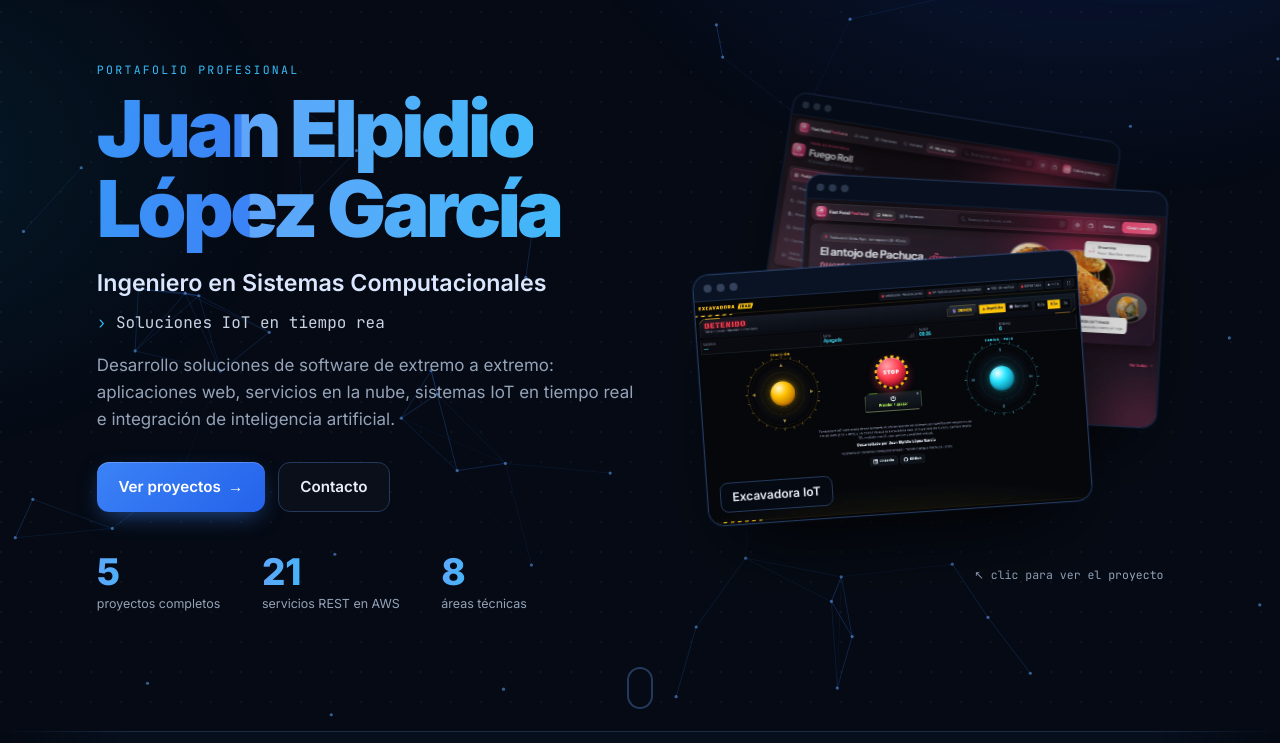
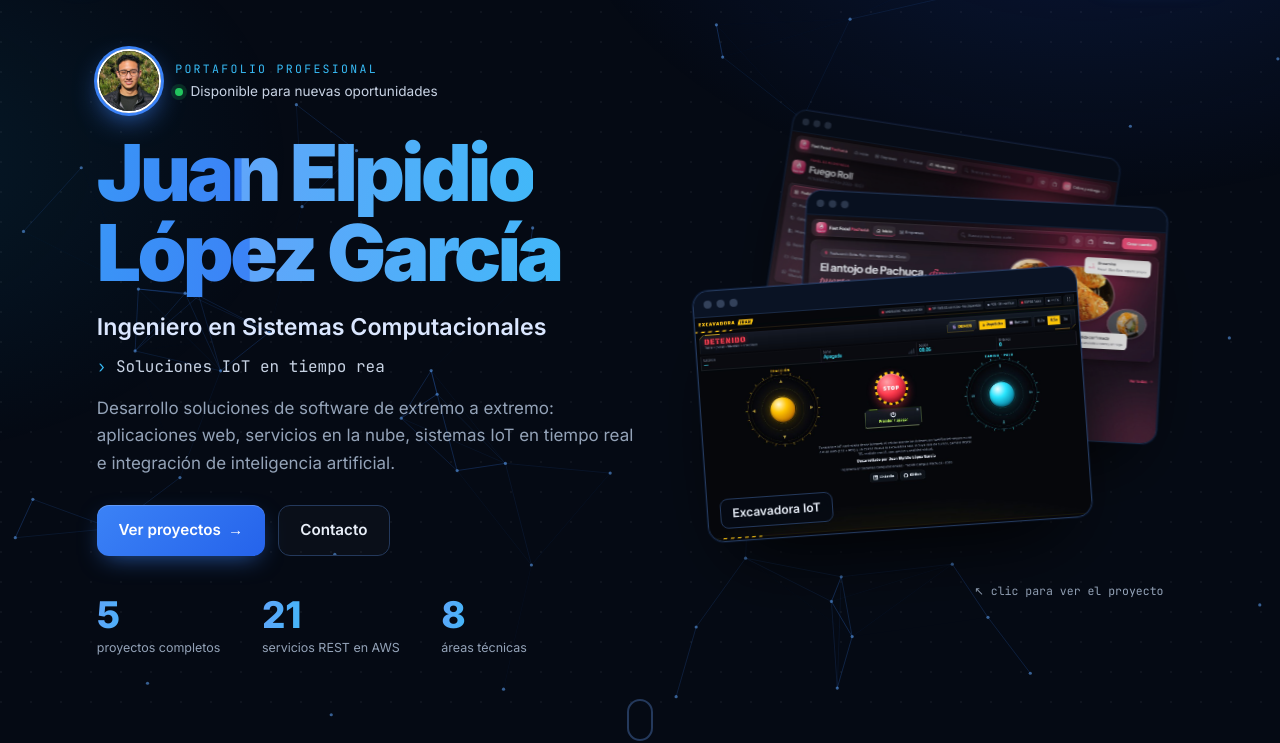
Before and after one commit to juanel2804/portafolio, a plain HTML site: page index.html in a window 1280 px wide. Shown: the part 79-822 px from the top of the page. Drawn offline with Linux system fonts and the light colour scheme.

Commit message:
Foto de perfil en el sitio y el CV
Co-Authored-By: Claude Opus 5.5 <noreply@anthropic.com>

```diff
--- a/index.html
+++ b/index.html
@@ -41,7 +41,7 @@
 <!-- ================= HERO ================= -->
 <section id="inicio" class="hero">
   <div class="hero-text">
-    <p class="eyebrow mono reveal">PORTAFOLIO PROFESIONAL</p>
+    <div class="hola reveal"><img src="assets/img/foto.jpg" alt="Foto de Juan Elpidio López García"><div><p class="eyebrow mono">PORTAFOLIO PROFESIONAL</p><span><i></i>Disponible para nuevas oportunidades</span></div></div>
     <h1 class="reveal"><span class="grad">Juan Elpidio</span><br><span class="grad">López García</span></h1>
     <h2 class="reveal">Ingeniero en Sistemas Computacionales</h2>
     <p class="typed mono reveal"><span class="acc">›</span> <span id="typed">Desarrollo Full-Stack</span><span class="cursor">▍</span></p>
@@ -239,7 +239,7 @@
   <h2 class="sec reveal">Sobre mí</h2>
   <div class="bento">
     <article class="card spot perfil reveal">
-      <div class="avatar" aria-label="Foto de perfil">JL</div>
+      <div class="avatar"><img src="assets/img/foto.jpg" alt="Foto de Juan Elpidio López García"></div>
       <h3>Juan Elpidio López García</h3>
       <p class="rol">Ingeniero en Sistemas Computacionales</p>
       <p class="muted">Experiencia en el ciclo completo de desarrollo: diseño de base de datos, construcción de APIs, interfaces web y despliegue en la nube. Integro inteligencia artificial para automatizar procesos y resolver problemas reales.</p>
--- a/styles.css
+++ b/styles.css
@@ -245,3 +245,10 @@ dialog.sin-fotos .f-galeria{display:none}
   .f-galeria{border-right:0;border-bottom:1px solid var(--line)}
 }
 @media (max-width:560px){.skills{grid-template-columns:1fr}.stats{gap:1.4rem}.f-thumbs{grid-template-columns:repeat(3,1fr)}.deck-card{width:88%}}
+
+/* foto en el hero */
+.hola{display:flex;align-items:center;gap:.9rem;margin-bottom:1.2rem}
+.hola img{width:64px;height:64px;border-radius:50%;object-fit:cover;border:2px solid #fff;box-shadow:0 0 0 3px var(--c1),0 10px 30px -8px #3b82f6}
+.hola .eyebrow{margin:0 0 .15rem}
+.hola span{display:flex;align-items:center;gap:.45rem;font-size:.85rem;color:var(--tx2)}
+.hola span i{width:8px;height:8px;border-radius:50%;background:#22c55e;box-shadow:0 0 0 4px #22c55e2a}
```
Also changed, not shown: cv.html (+1 -1 lines), assets/img/foto.jpg (added), 1 other file.
